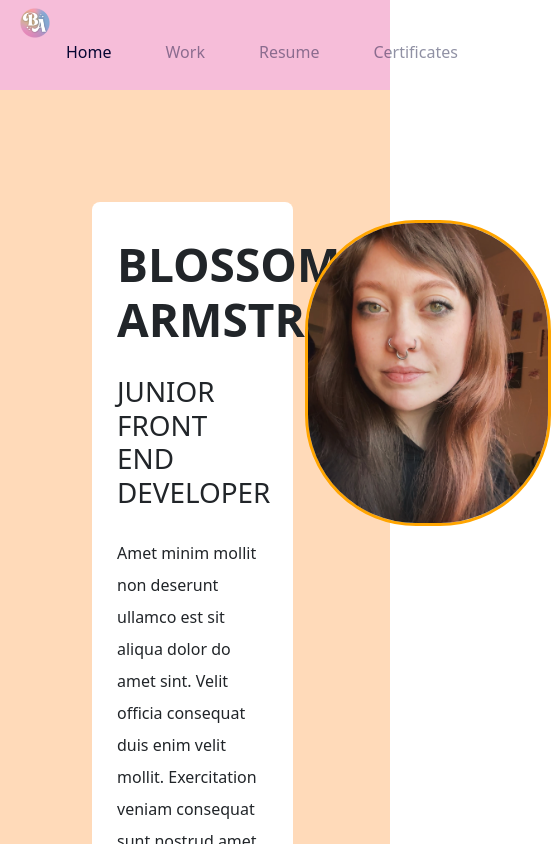
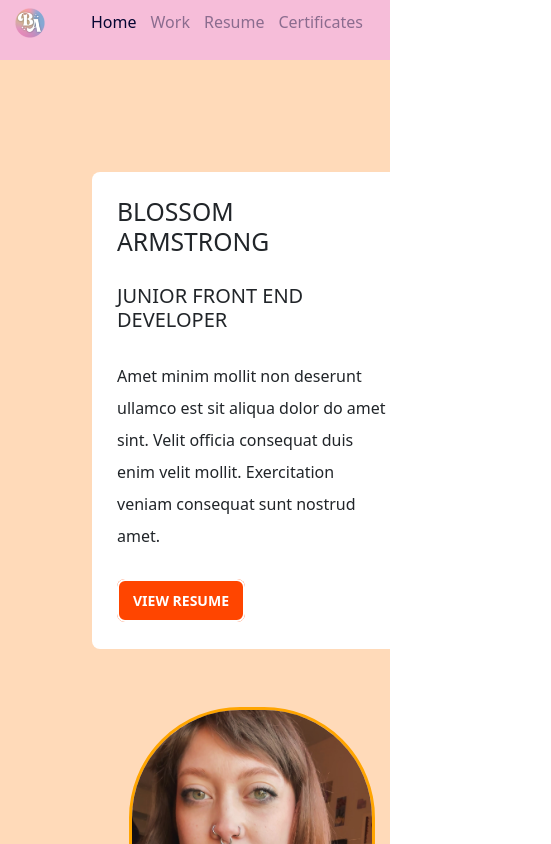
Before and after one commit to BLSSMA/blossomarmstrong, a React (Create React App) app: page / in a window 390 px wide. Shown: the top 844 px of the page, 551 px wide, since content can reach past the window. Built offline with nearby package versions, Linux system fonts and the light colour scheme.

Commit message:
began responsive styling

```diff
--- a/src/App.css
+++ b/src/App.css
@@ -1,3 +1,7 @@
+@media (width <= 1020px) {
+  .App {background-color: blue;}
+}
+
 .App{
   text-align: center;
   background-color: peachpuff;
--- a/src/Intro.css
+++ b/src/Intro.css
@@ -10,3 +10,10 @@
     display:flex;
     width:150px;
 }
+
+@media (screen < 1020px) {
+
+    .SelfPortrait{
+        display:none;
+    }
+}
--- a/src/NameCard.css
+++ b/src/NameCard.css
@@ -1,3 +1,4 @@
+
 .NameCard section{
     background-color: white;
     padding:25px;
@@ -43,7 +44,7 @@
     padding-top:20px;
 }
 
-.NameCard h2{
+.NameCard .name{
     font-size:46px;
     font-weight:700;
     padding-top:10px;
@@ -52,3 +53,27 @@
 .NameCard .resumeLink{
     padding-bottom:12px;
 }
+@media(max-width: 1020px) {
+    .name {
+        font-size: 12px;
+        margin: 0 auto;
+    }
+
+    section {
+        margin: 0 auto;
+        padding: 0;
+        width: 100%;
+    }
+
+    h1 {
+        font-size: 20px;
+    }
+    .name{
+        text-align: center;
+    }
+
+    .NameCard {
+        width: 400px;
+        margin: 0 auto;
+    }
+}
--- a/src/NameCard.js
+++ b/src/NameCard.js
@@ -5,15 +5,15 @@ import SelfPortrait from "./images/SelfPortrait.JPG";
 
 export default function NameCard(){
    return(
-   <div className="NameCard d-grid">
+   <div className="NameCard d-grid-sm">
     <div className="row">
-    <section className="col-7">
+    <section className="col-sm-7">
     <h2>BLOSSOM ARMSTRONG</h2>
             <h1>JUNIOR FRONT END DEVELOPER</h1>
             <p>Amet minim mollit non deserunt ullamco est sit aliqua dolor do amet sint. Velit officia consequat duis enim velit mollit. Exercitation veniam consequat sunt nostrud amet.</p>
             <div className="resumeLink"><a href="https://docs.google.com/document/d/e/2PACX-1vRNObjh4JCaaba4LA3hOwneO-YxUQWpfRCN8cudLuSWFDUcOxfZeALd6c9dGiaewO9_coG3lSaZE9D9/pub" target="_blank" rel="noreferrer">VIEW RESUME</a></div>
 </section>
-<div className="selfImg col-5">
+<div className="selfImg col-sm-5">
         <img src={SelfPortrait} alt="portrait of blossom" className="SelfPortrait"/>
  </div>
     </div>
--- a/src/NavBar.css
+++ b/src/NavBar.css
@@ -1,3 +1,6 @@
+
+
+
 .container{
     margin:0;
     padding-top:12px;
@@ -43,3 +46,17 @@ nav li{
     display:inline;
     vertical-align:middle;
 }
+
+@media(max-width: 1020px) {
+section{
+   margin:0;
+   padding:0;
+}
+nav a{
+    padding:0 0 5px 0;
+}
+.nav img{
+padding-left:15px;
+}
+
+}
--- a/src/pages/Resume.css
+++ b/src/pages/Resume.css
@@ -10,7 +10,7 @@ padding:20px;
         font-size: 38px;
             font-weight: 600;
             text-align: start;
-            padding: 0 0 0 40px;
+            padding: 40px 0 0 40px;
 }
 
 .name{
```
